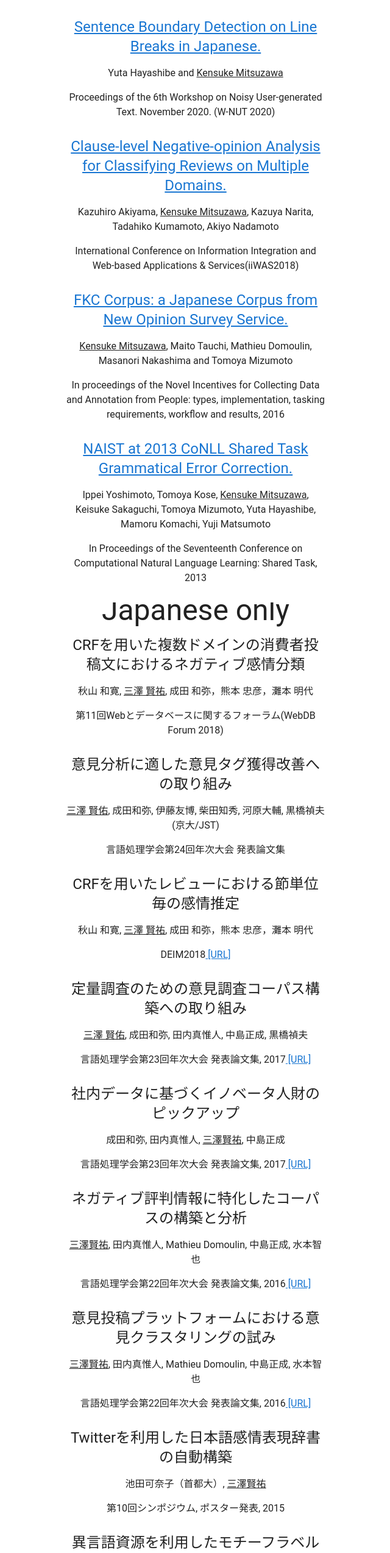
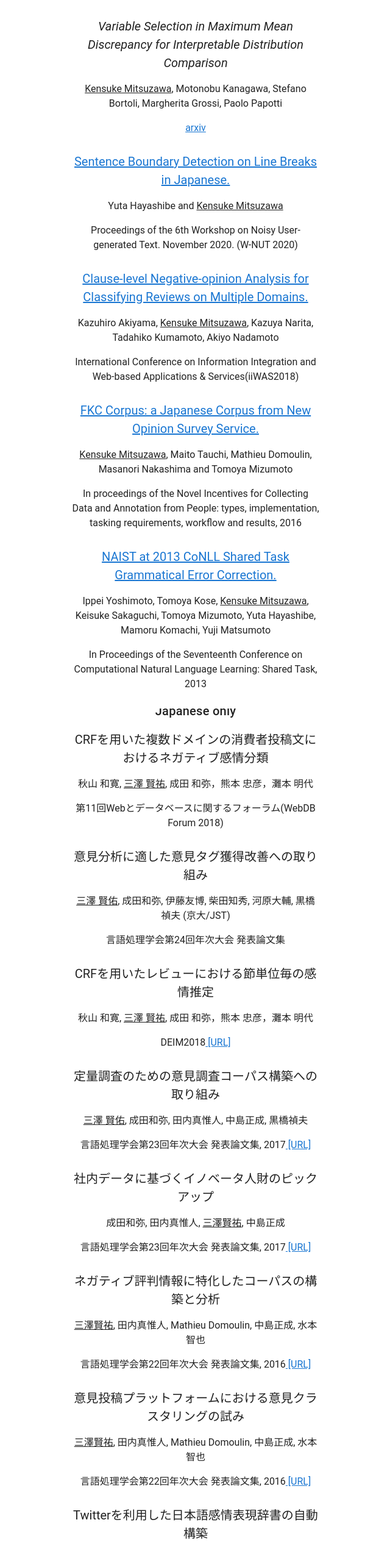
Before and after one commit to Kensuke-Mitsuzawa/Kensuke-Mitsuzawa.github.io, a Vue app: page /#/publications in a window 1280 px wide. Shown: the part 100-2647 px from the top of the page at 61% size, without its empty margins (319-959 px from the left). Built offline with nearby package versions, Linux system fonts and the light colour scheme; a web font is replaced by a local one.

Commit message:
bug in styling

```diff
--- a/src/views/Education.vue
+++ b/src/views/Education.vue
@@ -6,7 +6,6 @@
     <v-card max-width="1400" elevation="0">
       <v-container>
         <v-row justify="space-between">
-            <v-row justify="space-between">
               <v-col cols="1"></v-col>
               <v-col cols="5" class="text-left h5 pl-0">
                 <p class="font-weight-black">Phd candidate</p>
@@ -16,13 +15,11 @@
                 <p>Biot, France</p>
                 <p>January 2021 - Current</p>
               </v-col>
-            </v-row>
+          </v-row>
 
+          <v-row justify="space-between">
           <v-col cols="1"></v-col>
-          <!-- <v-col class="hidden-md-and-down" cols="1">
-            <v-img height="50" width="50" src="http://www.naist.jp/about/img/logomark_R.jpg"></v-img>
-          </v-col> -->
-          <v-col cols="5" class="text-center h5 pl-0">
+          <v-col cols="5" class="text-left h5 pl-0">
             <p>{{ $t('education.master_title') }}</p>
             <p class="font-italic">{{ $t('education.master_school') }}</p>
             <p>Supervisor: Yuji Matsumoto</p>
@@ -32,17 +29,7 @@
 
         <v-row justify="space-between">
           <v-col cols="1"></v-col>
-          <!-- <v-col class="hidden-md-and-down" cols="1">
-             <v-img
-              height="50"
-              width="50"
-              src="https://www.osaka-u.ac.jp/en/guide/files/logo_icho.png"
-            ></v-img>
-          </v-col>  -->
-          <v-col
-            cols="5"
-            class="text-center h5 pl-0"
-          >
+          <v-col cols="5" class="text-left h5 pl-0">
           <p>{{ $t('education.bachelor_title') }}</p>
           <p class="font-italic">{{ $t('education.bachelor_school' ) }} </p>
           </v-col>
--- a/src/views/Portfolio.vue
+++ b/src/views/Portfolio.vue
@@ -3,6 +3,7 @@
     <vue-headful title="Portfolio of Kensuke Mitsuzawa" description=" " />
     <HeaderBar></HeaderBar>
     <v-main>
+      <div class="mx-8">
       <v-layout justify-center align-center px-3 py-3 row wrap>
         <v-flex text-center lg4 sm12 xs12>
           <p class="text-h4 hidden-md-and-up">Portfolios</p>
@@ -15,12 +16,13 @@
             <v-row align="center" justify="center">
               <v-col cols="auto">
                 <p class="text-h5 display-1 text--primary">MuSpNa</p>
-                <a href="https://www.mu-sp-na.tk/">URL</a>
+                <!-- <a href="https://www.mu-sp-na.tk/">URL</a> -->
                 <div
                   class="text--primary"
                 >
                 <p>A web application to help a language learner develop reading abilities.</p>
                 <p>Language learners could understand foreign texts with the supports of translations and grammatical hints.</p>
+                <p>This service is closed already.</p>
                 </div>
               </v-col>
             </v-row>
@@ -162,6 +164,7 @@
           </v-card>
         </v-flex>
       </v-layout>
+      </div>
     </v-main>
   </v-app>
 </template>
--- a/src/views/Publications.vue
+++ b/src/views/Publications.vue
@@ -3,6 +3,7 @@
     <vue-headful title="Publications of Kensuke Mitsuzawa" description=" " />
     <HeaderBar></HeaderBar>
     <v-main>
+      <div class="mx-8">
       <v-layout justify-center align-center px-3 py-3 row wrap>
         <v-flex text-center lg4 sm12 xs12>
           <p class="text-h4 hidden-md-and-up">Publications</p>
@@ -10,7 +11,23 @@
             <v-card color="white" max-width="1500" elevation="0">
               <v-row align="center" justify="center">
                 <v-col cols="auto">
-                  <p class="text-h5 text--primary">
+                  <p class="text font-italic">
+                    Variable Selection in Maximum Mean Discrepancy for Interpretable Distribution Comparison
+                  </p>
+                  <p>
+                  <u>Kensuke Mitsuzawa</u>, Motonobu Kanagawa, Stefano Bortoli, Margherita Grossi, Paolo Papotti
+                  </p>
+                  <p>
+                    <a href="https://arxiv.org/abs/2311.01537">arxiv</a>
+                  </p>
+                </v-col>
+              </v-row>
+            </v-card>
+          <!-- =================================== -->
+            <v-card color="white" max-width="1500" elevation="0">
+              <v-row align="center" justify="center">
+                <v-col cols="auto">
+                  <p class="text text--primary">
                     <a
                       href="https://noisy-text.github.io/2020/pdf/2020.d200-1.10.pdf"
                     >Sentence Boundary Detection on Line Breaks in Japanese.</a>
@@ -22,11 +39,11 @@
                 </v-col>
               </v-row>
             </v-card>
-
+            <!-- =================================== -->
             <v-card color="white" max-width="1500" elevation="0">
               <v-row align="center" justify="center">
                 <v-col cols="auto">
-                  <p class="text-h5 text--primary">
+                  <p class="text text--primary">
                     <a
                       href="https://dl.acm.org/doi/10.1145/3282373.3282405"
                     >Clause-level Negative-opinion Analysis for Classifying Reviews on Multiple Domains.</a>
@@ -43,7 +60,7 @@
             <v-card color="white" max-width="1500" elevation="0">
               <v-row align="center" justify="center">
                 <v-col cols="auto">
-                  <p class="text-h5 text--primary">
+                  <p class="text text--primary">
                     <a
                       href="http://www.lrec-conf.org/proceedings/lrec2016/workshops/LREC2016Workshop-Novel%20Incentives_Proceedings.pdf#page=16"
                     >FKC Corpus: a Japanese Corpus from New Opinion Survey Service.</a>
@@ -59,7 +76,7 @@
             <v-card color="white" max-width="1500" elevation="0">
               <v-row align="center" justify="center">
                 <v-col cols="auto">
-                  <p class="text-h5 text--primary">
+                  <p class="text text--primary">
                     <a
                       href="http://www.aclweb.org/anthology/W13-3604.pdf"
                     >NAIST at 2013 CoNLL Shared Task Grammatical Error Correction.</a>
@@ -75,11 +92,11 @@
           </div>
 
           <div id="jp-only">
-            <p class="text-h3">Japanese only</p>
+            <p class="text-h6">Japanese only</p>
             <v-card color="white" max-width="1500" elevation="0">
               <v-row align="center" justify="center">
                 <v-col cols="auto">
-                  <p class="text-h5 text--primary">CRFを用いた複数ドメインの消費者投稿文におけるネガティブ感情分類</p>
+                  <p class="text text--primary">CRFを用いた複数ドメインの消費者投稿文におけるネガティブ感情分類</p>
                   <p>
                     秋山 和寛,
                     <u>三澤 賢祐</u>, 成田 和弥，熊本 忠彦，灘本 明代
@@ -92,7 +109,7 @@
             <v-card color="white" max-width="1500" elevation="0">
               <v-row align="center" justify="center">
                 <v-col cols="auto">
-                  <p class="text-h5 text--primary">意見分析に適した意見タグ獲得改善への取り組み</p>
+                  <p class="text text--primary">意見分析に適した意見タグ獲得改善への取り組み</p>
                   <p>
                     <u>三澤 賢佑</u>, 成田和弥, 伊藤友博, 柴田知秀, 河原大輔, 黒橋禎夫 (京大/JST)
                   </p>
@@ -104,7 +121,7 @@
             <v-card color="white" max-width="1500" elevation="0">
               <v-row align="center" justify="center">
                 <v-col cols="auto">
-                  <p class="text-h5 text--primary">CRFを用いたレビューにおける節単位毎の感情推定</p>
+                  <p class="text text--primary">CRFを用いたレビューにおける節単位毎の感情推定</p>
                   <p>
                     秋山 和寛,
                     <u>三澤 賢祐</u>, 成田 和弥，熊本 忠彦，灘本 明代
@@ -117,7 +134,7 @@
             <v-card color="white" max-width="1500" elevation="0">
               <v-row align="center" justify="center">
                 <v-col cols="auto">
-                  <p class="text-h5 text--primary">定量調査のための意見調査コーパス構築への取り組み</p>
+                  <p class="text text--primary">定量調査のための意見調査コーパス構築への取り組み</p>
                   <p>
                     <u>三澤 賢佑</u>, 成田和弥, 田内真惟人, 中島正成, 黒橋禎夫
                   </p>
@@ -129,7 +146,7 @@
             <v-card color="white" max-width="1500" elevation="0">
               <v-row align="center" justify="center">
                 <v-col cols="auto">
-                  <p class="text-h5 text--primary">社内データに基づくイノベータ人財のピックアップ</p>
+                  <p class="text text--primary">社内データに基づくイノベータ人財のピックアップ</p>
                   <p>
                     成田和弥, 田内真惟人, <u>三澤賢祐</u>, 中島正成
                   </p>
@@ -141,7 +158,7 @@
             <v-card color="white" max-width="1500" elevation="0">
               <v-row align="center" justify="center">
                 <v-col cols="auto">
-                  <p class="text-h5 text--primary">ネガティブ評判情報に特化したコーパスの構築と分析</p>
+                  <p class="text text--primary">ネガティブ評判情報に特化したコーパスの構築と分析</p>
                   <p>
                     <u>三澤賢祐</u>, 田内真惟人, Mathieu Domoulin, 中島正成, 水本智也
                   </p>
@@ -153,7 +170,7 @@
             <v-card color="white" max-width="1500" elevation="0">
               <v-row align="center" justify="center">
                 <v-col cols="auto">
-                  <p class="text-h5 text--primary">意見投稿プラットフォームにおける意見クラスタリングの試み</p>
+                  <p class="text text--primary">意見投稿プラットフォームにおける意見クラスタリングの試み</p>
                   <p>
                     <u>三澤賢祐</u>, 田内真惟人, Mathieu Domoulin, 中島正成, 水本智也
                   </p>
@@ -165,7 +182,7 @@
             <v-card color="white" max-width="1500" elevation="0">
               <v-row align="center" justify="center">
                 <v-col cols="auto">
-                  <p class="text-h5 text--primary">Twitterを利用した日本語感情表現辞書の自動構築</p>
+                  <p class="text text--primary">Twitterを利用した日本語感情表現辞書の自動構築</p>
                   <p>
                     池田可奈子（首都大）, <u>三澤賢祐</u>
                   </p>
@@ -177,7 +194,7 @@
             <v-card color="white" max-width="1500" elevation="0">
               <v-row align="center" justify="center">
                 <v-col cols="auto">
-                  <p class="text-h5 text--primary">異言語資源を利用したモチーフラベルの自動推定</p>
+                  <p class="text text--primary">異言語資源を利用したモチーフラベルの自動推定</p>
                   <p>
                     <u>三澤賢祐</u>, 松本裕治
                   </p>
@@ -189,7 +206,7 @@
             <v-card color="white" max-width="1500" elevation="0">
               <v-row align="center" justify="center">
                 <v-col cols="auto">
-                  <p class="text-h5 text--primary">格構造に注目した日本語-日本語手話の並び替えと述語項構造に注目した語義曖昧性解消</p>
+                  <p class="text text--primary">格構造に注目した日本語-日本語手話の並び替えと述語項構造に注目した語義曖昧性解消</p>
                   <p>
                     <u>三澤賢祐</u>, 酒井啓道, 吉川友也, 水本智也, 松本裕治
                   </p>
@@ -200,6 +217,7 @@
           </div>
         </v-flex>
       </v-layout>
+      </div>
     </v-main>
   </v-app>
 </template>
```
